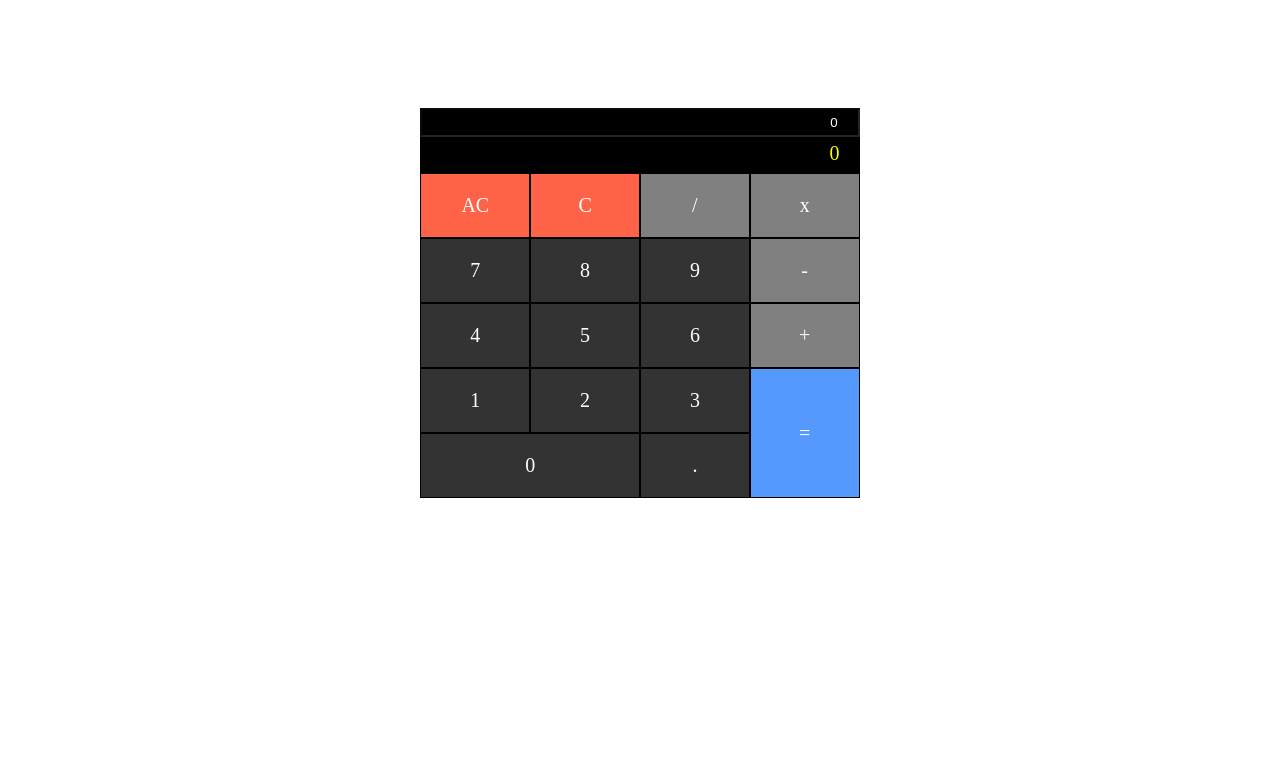
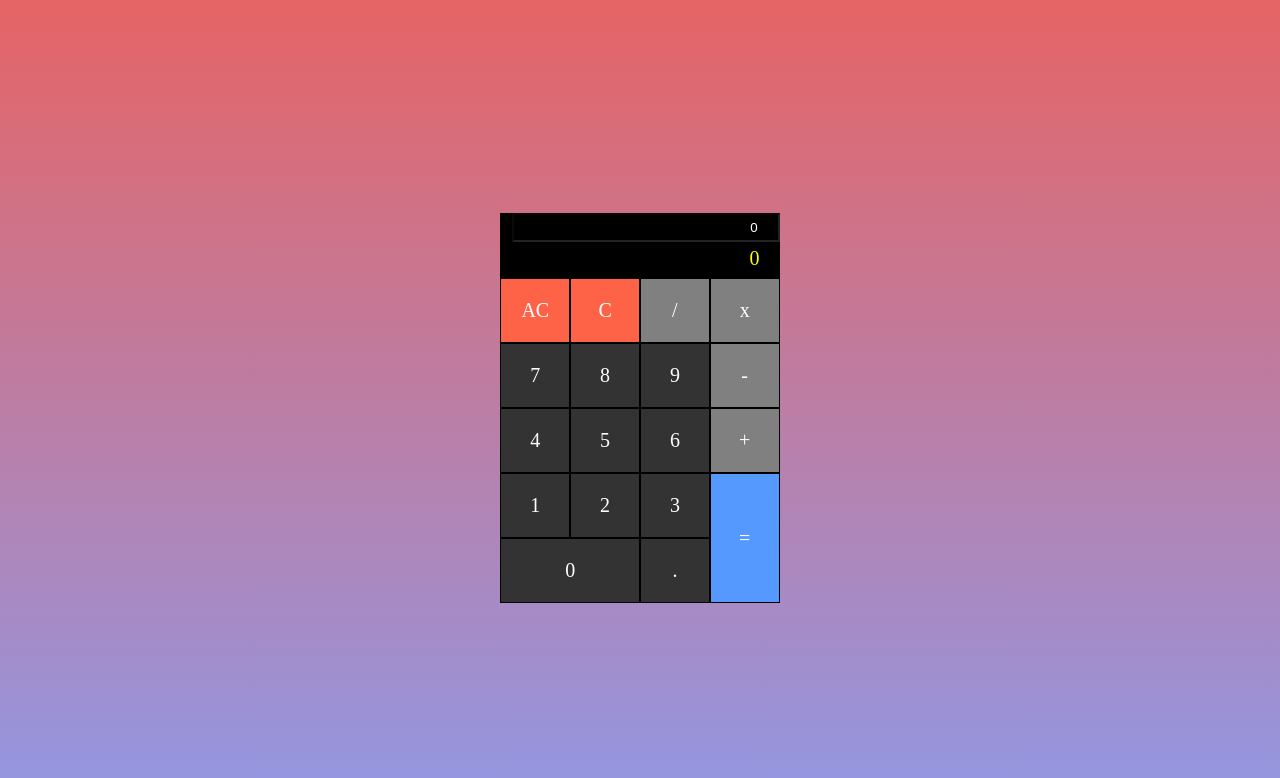
Before and after one commit to pilipili96/Calculator, a plain HTML site: page index.html in a window 1280 px wide. Drawn offline with nearby package versions, Linux system fonts and the light colour scheme.

Commit message:
added styles

```diff
--- a/styles.css
+++ b/styles.css
@@ -1,8 +1,11 @@
+html{
+    background: linear-gradient(#e66465, #9198e5);
+}
 .container{
-    padding-top:100px;
     display:flex;
     justify-content: center;
     align-items:center;
+    height: 100vh;
 }
 .grid{
     display:grid;
@@ -20,7 +23,7 @@
     display:flex;
     justify-content: center;
     align-items:center;
-    padding: 20px 40px;
+    padding: 20px 20px;
     background-color: grey;
     color:white;
     border:1px solid black;
@@ -57,7 +60,7 @@
     color:yellow;
 }
 .dis input{
-    width:90%;
+    width:80%;
     color:white;
     padding:5px 20px;
     text-align:right;
```
